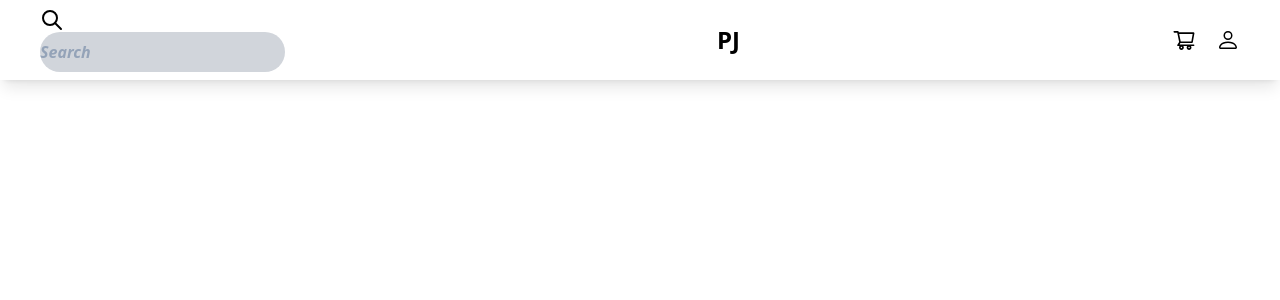
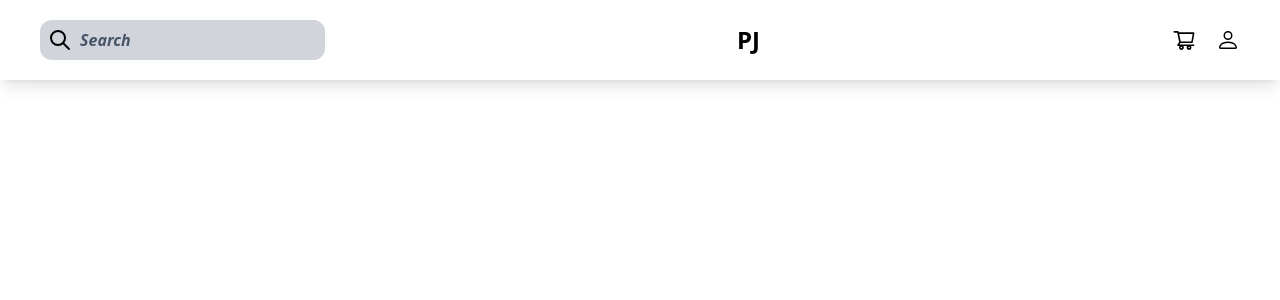
Before and after one commit to Wediah/shoppingsite, a Next.js app: page /Nav in a window 1280 px wide. Shown: the top 300 px of the page. Built offline with nearby package versions, Linux system fonts and the light colour scheme.

Commit message:
adds styling to search button

```diff
--- a/pages/Nav.tsx
+++ b/pages/Nav.tsx
@@ -9,10 +9,10 @@ function Nav() {
         <div className='w-full'>
             <div className='flex items-center h-20 w-full'>
                 <div className='flex items-center mx-10 justify-between w-full'>
-                    <div>
-                      <div>
-                        <div><TbSearch className='text-2xl hover:scale-75 duration-100 cursor-pointer'/></div>
-                        <input type="text" placeholder='Search' className='w-full h-10 outline-none border-none text-md font-semibold rounded-full bg-gray-300 p-2xbn focus:outline-none placeholder:text-slate-400 placeholder:italic placeholder:focus:opacity-0 placeholder:transition-all placeholder:ease-in-out placeholder:duration-75' />
+                    <div className='flex h-10 bg-gray-300 rounded-xl overflow-hidden text-center'>
+                      <div className='flex items-center relative '>
+                        <div><TbSearch className='text-2xl hover:scale-75 duration-100 cursor-pointer align-middle m-2'/></div>
+                        <input type="text" placeholder='Search' className='w-full h-10 outline-none border-none text-md font-semibold bg-gray-300 focus:outline-none placeholder:text-slate-600 placeholder:italic placeholder:focus:opacity-0 placeholder:transition-all placeholder:ease-in-out placeholder:duration-75' />
                       </div>
                     </div>
                     <div>
```
